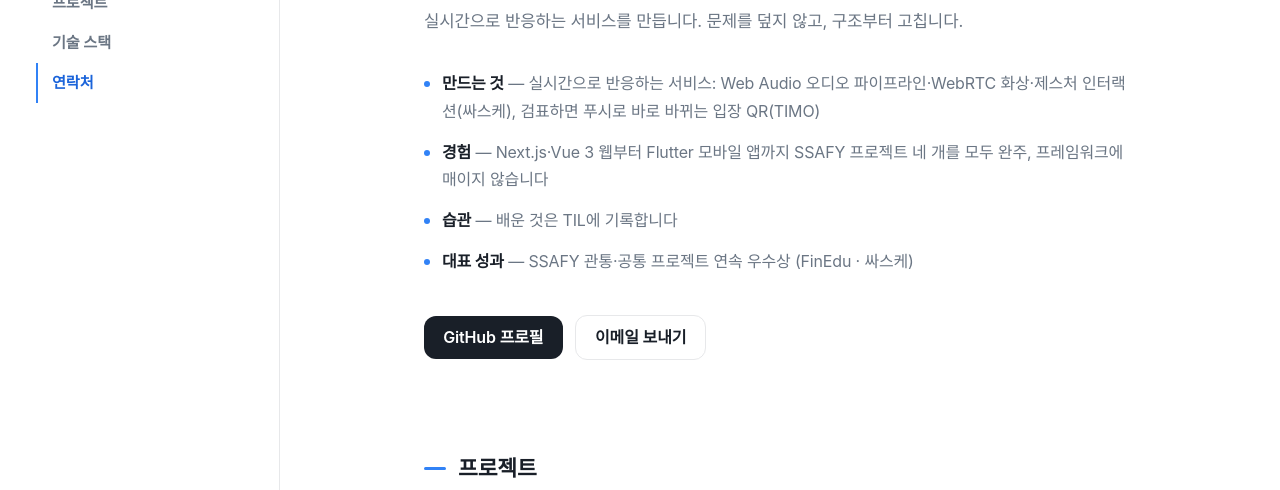
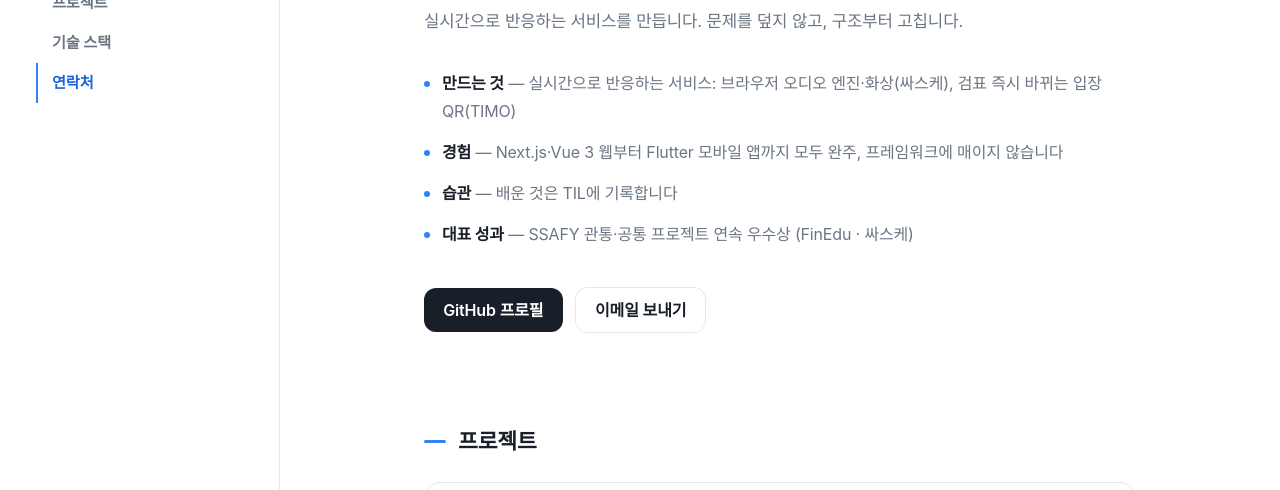
Before and after one commit to jangms11263124/jangms11263124.github.io, a plain HTML site: page index.html in a window 1280 px wide. Shown: the part 236-726 px from the top of the page. Drawn offline with nearby package versions, Linux system fonts and the light colour scheme; a web font is replaced by a local one.

Commit message:
docs: tighten intro lines

```diff
--- a/index.html
+++ b/index.html
@@ -156,8 +156,8 @@
         <h1>안녕하세요, 배운 걸 기록하며<br>성장하는 개발자 장민석입니다.</h1>
         <p class="lead-line">실시간으로 반응하는 서비스를 만듭니다. 문제를 덮지 않고, 구조부터 고칩니다.</p>
         <ul class="fact-list">
-          <li><span><b>만드는 것</b> — 실시간으로 반응하는 서비스: Web Audio 오디오 파이프라인·WebRTC 화상·제스처 인터랙션(싸스케), 검표하면 푸시로 바로 바뀌는 입장 QR(TIMO)</span></li>
-          <li><span><b>경험</b> — Next.js·Vue 3 웹부터 Flutter 모바일 앱까지 SSAFY 프로젝트 네 개를 모두 완주, 프레임워크에 매이지 않습니다</span></li>
+          <li><span><b>만드는 것</b> — 실시간으로 반응하는 서비스: 브라우저 오디오 엔진·화상(싸스케), 검표 즉시 바뀌는 입장 QR(TIMO)</span></li>
+          <li><span><b>경험</b> — Next.js·Vue 3 웹부터 Flutter 모바일 앱까지 모두 완주, 프레임워크에 매이지 않습니다</span></li>
           <li><span><b>습관</b> — 배운 것은 TIL에 기록합니다</span></li>
           <li><span><b>대표 성과</b> — SSAFY 관통·공통 프로젝트 연속 우수상 (FinEdu · 싸스케)</span></li>
         </ul>
```
